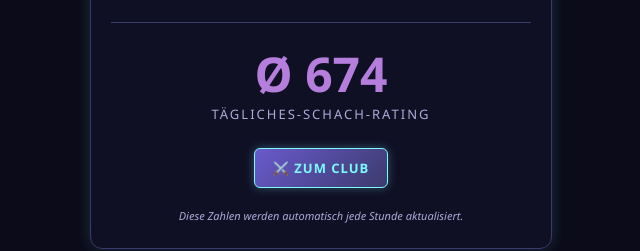
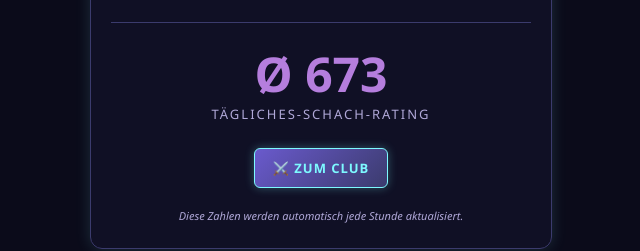
Before and after one commit to SHADOW-KNIGHT34/Club, a plain HTML site: page index.html in a window 1280 px wide. Shown: the part 196-447 px from the top of the page, 319-959 px from the left. Drawn offline with Linux system fonts and the light colour scheme.

Commit message:
Update live stats

```diff
--- a/index.html
+++ b/index.html
@@ -28,7 +28,7 @@
     <h1>&#9876;&#65039; SHADOW KNIGHTS LIVE-STATS &#9876;&#65039;</h1>
     <div class="stat"><div class="zahl">70</div><div class="label">RITTER IM CLUB</div></div>
     <hr class="trenner">
-    <div class="stat violett"><div class="zahl">&#216; 674</div><div class="label">T&Auml;GLICHES-SCHACH-RATING</div></div>
+    <div class="stat violett"><div class="zahl">&#216; 673</div><div class="label">T&Auml;GLICHES-SCHACH-RATING</div></div>
     <a class="button" href="https://www.chess.com/club/shadow-knights34" target="_blank" rel="noopener">&#9876;&#65039; ZUM CLUB</a>
     <div class="fussnote">Diese Zahlen werden automatisch jede Stunde aktualisiert.</div>
   </div>
```
Also changed, not shown: rating.png.
